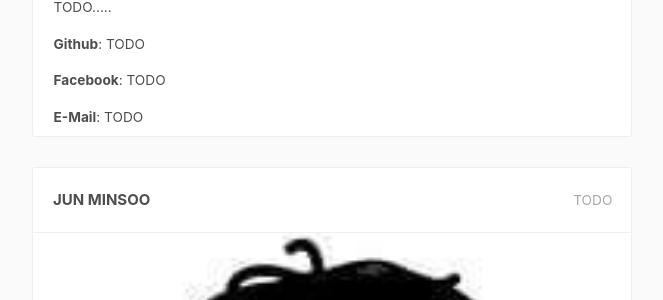
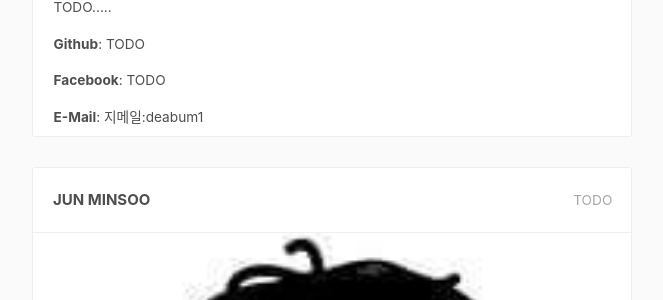
Before and after one commit to kodevops/blog, a Jekyll site: the page built from staff/index.html, in a window 1280 px wide and 900 px high, scrolled down 1669 px. Shown: the part 151-451 px from the top of the window, without its empty margins (308-971 px from the left). Built offline with Jekyll 4.4.1, drawn with Linux system fonts in a browser that asks for light colours; nearby versions of some CDN libraries; comment, search, counter and statistics services are not loaded.

Commit message:
Update index.html
test commit

```diff
--- a/staff/index.html
+++ b/staff/index.html
@@ -72,7 +72,7 @@ layout: default
 									<span><b>Facebook</b>: TODO</span>
                 </li>
                 <li>
-                  <span><b>E-Mail</b>: TODO</span>
+                  <span><b>E-Mail</b>: 지메일:deabum1</span>
 								</li>
 							</ul>
 						</div>
```
